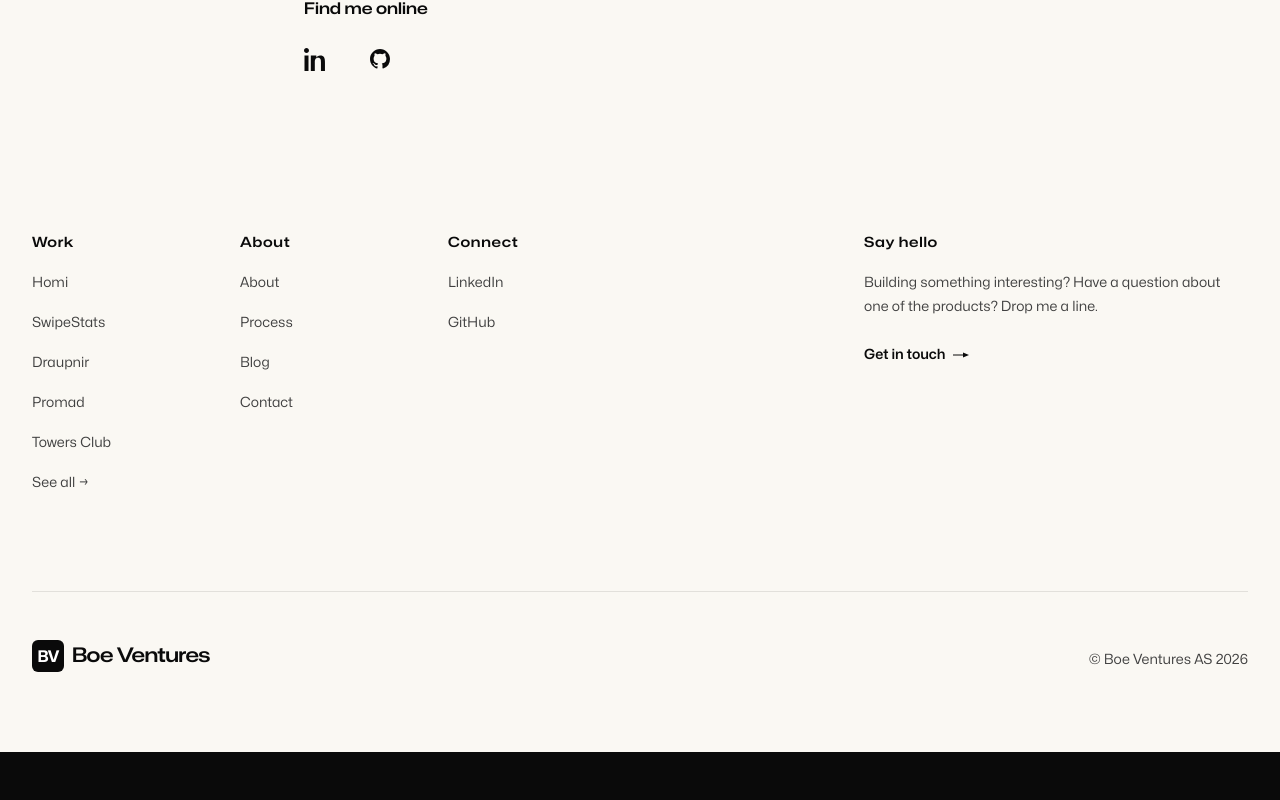
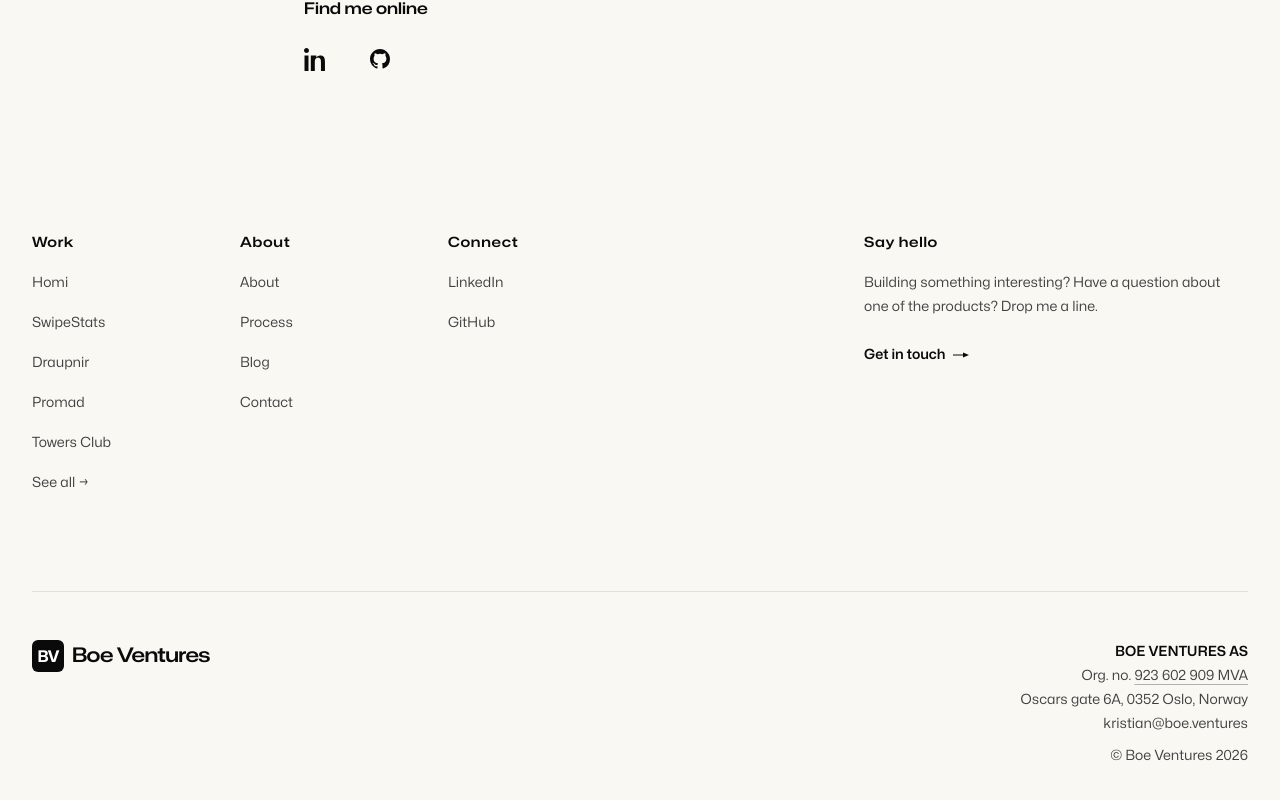
Before and after one commit to Boe-Ventures/boe.ventures, a Next.js app: page /contact in a window 1280 px wide. Shown: the part 1185-1985 px from the top of the page. Before the commit the page ends 1937 px from the top, so only its background shows below. Built offline with nearby package versions, Linux system fonts and the light colour scheme.

Commit message:
Add registered company details

```diff
--- a/src/app/layout.tsx
+++ b/src/app/layout.tsx
@@ -1,4 +1,6 @@
 import { type Metadata } from 'next'
+
+import { company } from '@/lib/company'
 
 import '@/styles/tailwind.css'
 
@@ -11,9 +13,44 @@
 }
 
 export default function Layout({ children }: { children: React.ReactNode }) {
+  const organizationJsonLd = {
+    '@context': 'https://schema.org',
+    '@type': 'Corporation',
+    '@id': 'https://boe.ventures/#organization',
+    name: company.displayName,
+    legalName: company.legalName,
+    url: 'https://boe.ventures',
+    email: company.email,
+    identifier: {
+      '@type': 'PropertyValue',
+      propertyID: 'Norwegian organization number',
+      value: company.organizationNumber.replaceAll(' ', ''),
+    },
+    vatID: company.vatId,
+    address: {
+      '@type': 'PostalAddress',
+      streetAddress: company.address.street,
+      postalCode: company.address.postalCode,
+      addressLocality: company.address.locality,
+      addressCountry: company.address.countryCode,
+    },
+    sameAs: [company.registryUrl],
+  }
+
   return (
     <html lang="en" className="h-full bg-neutral-950 text-base antialiased">
-      <body className="flex min-h-full flex-col">{children}</body>
+      <body className="flex min-h-full flex-col">
+        <script
+          type="application/ld+json"
+          dangerouslySetInnerHTML={{
+            __html: JSON.stringify(organizationJsonLd).replaceAll(
+              '<',
+              '\\u003c',
+            ),
+          }}
+        />
+        {children}
+      </body>
     </html>
   )
 }
--- a/src/components/Footer.tsx
+++ b/src/components/Footer.tsx
@@ -4,6 +4,7 @@
 import { FadeIn } from '@/components/FadeIn'
 import { Logo } from '@/components/Logo'
 import { socialMediaProfiles } from '@/components/SocialMedia'
+import { company } from '@/lib/company'
 
 const navigation = [
   {
@@ -111,13 +112,39 @@
             <ContactCTA />
           </div>
         </div>
-        <div className="mt-24 mb-20 flex flex-wrap items-end justify-between gap-x-6 gap-y-4 border-t border-neutral-950/10 pt-12">
+        <div className="mt-24 mb-20 flex flex-wrap items-start justify-between gap-x-12 gap-y-8 border-t border-neutral-950/10 pt-12">
           <Link href="/" aria-label="Home">
             <Logo fillOnHover />
           </Link>
-          <p className="text-sm text-neutral-700">
-            © Boe Ventures AS {new Date().getFullYear()}
-          </p>
+          <div className="text-sm leading-6 text-neutral-700 sm:text-right">
+            <p className="font-semibold text-neutral-950">
+              {company.legalName}
+            </p>
+            <p>
+              Org. no.{' '}
+              <a
+                href={company.registryUrl}
+                className="underline decoration-neutral-950/30 underline-offset-4 transition hover:text-neutral-950"
+              >
+                {company.organizationNumber} MVA
+              </a>
+            </p>
+            <address className="not-italic">
+              {company.address.street}, {company.address.postalCode}{' '}
+              {company.address.locality}, {company.address.country}
+            </address>
+            <p>
+              <a
+                href={`mailto:${company.email}`}
+                className="transition hover:text-neutral-950"
+              >
+                {company.email}
+              </a>
+            </p>
+            <p className="mt-2">
+              © {company.displayName} {new Date().getFullYear()}
+            </p>
+          </div>
         </div>
       </FadeIn>
     </Container>
--- /dev/null
+++ b/src/lib/company.ts
@@ -0,0 +1,15 @@
+export const company = {
+  displayName: 'Boe Ventures',
+  legalName: 'BOE VENTURES AS',
+  organizationNumber: '923 602 909',
+  vatId: 'NO923602909MVA',
+  email: 'kristian@boe.ventures',
+  registryUrl: 'https://virksomhet.brreg.no/en/oppslag/enheter/923602909',
+  address: {
+    street: 'Oscars gate 6A',
+    postalCode: '0352',
+    locality: 'Oslo',
+    country: 'Norway',
+    countryCode: 'NO',
+  },
+} as const
```
